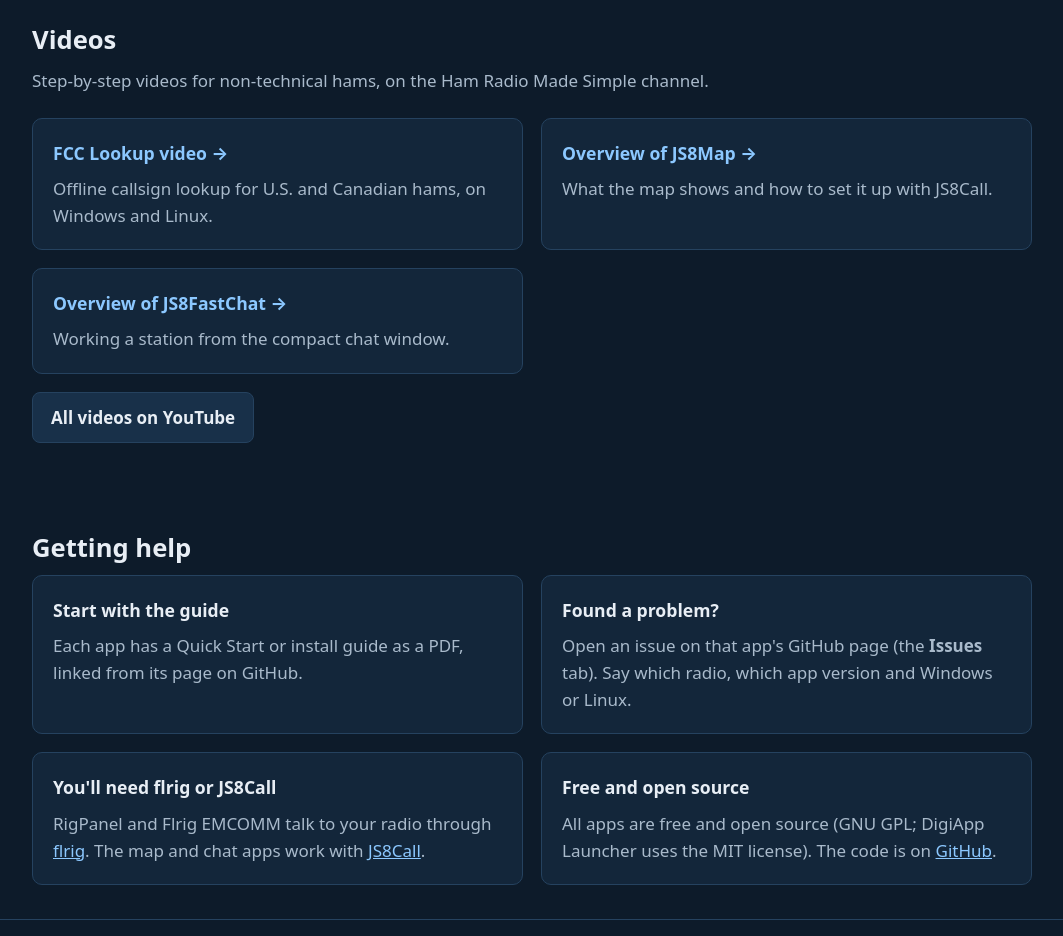
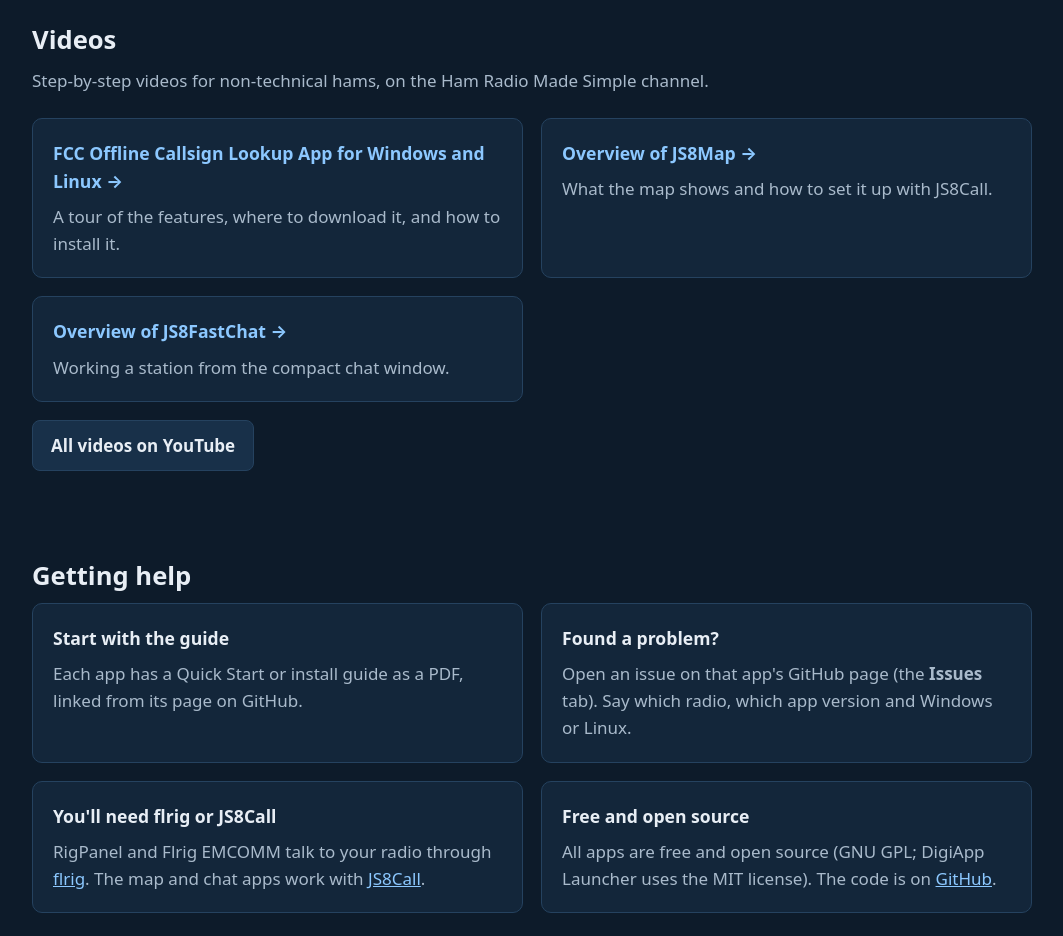
Before and after one commit to HamRadioMadeSimple/HamRadioMadeSimple.github.io, a plain HTML site: page index.html in a window 1280 px wide. Shown: the part 4180-5116 px from the top of the page, without its empty margins (108-1171 px from the left). Drawn offline with Linux system fonts and the light colour scheme.

Commit message:
Website: FCC Lookup video title
Co-Authored-By: Claude Opus 5.5 <noreply@anthropic.com>
Claude-Session: https://claude.ai/code/session_012A2mcPmibq6ExDTm6peLxZ

```diff
--- a/index.html
+++ b/index.html
@@ -332,8 +332,8 @@
       <p class="sub">Step-by-step videos for non-technical hams, on the Ham Radio Made Simple channel.</p>
       <div class="grid2">
         <a class="card" href="https://youtu.be/RjpGs27fzLI" style="text-decoration:none">
-          <h3>FCC Lookup video &rarr;</h3>
-          <p>Offline callsign lookup for U.S. and Canadian hams, on Windows and Linux.</p>
+          <h3>FCC Offline Callsign Lookup App for Windows and Linux &rarr;</h3>
+          <p>A tour of the features, where to download it, and how to install it.</p>
         </a>
         <a class="card" href="https://youtu.be/p99_L9B1YA8" style="text-decoration:none">
           <h3>Overview of JS8Map &rarr;</h3>
```
